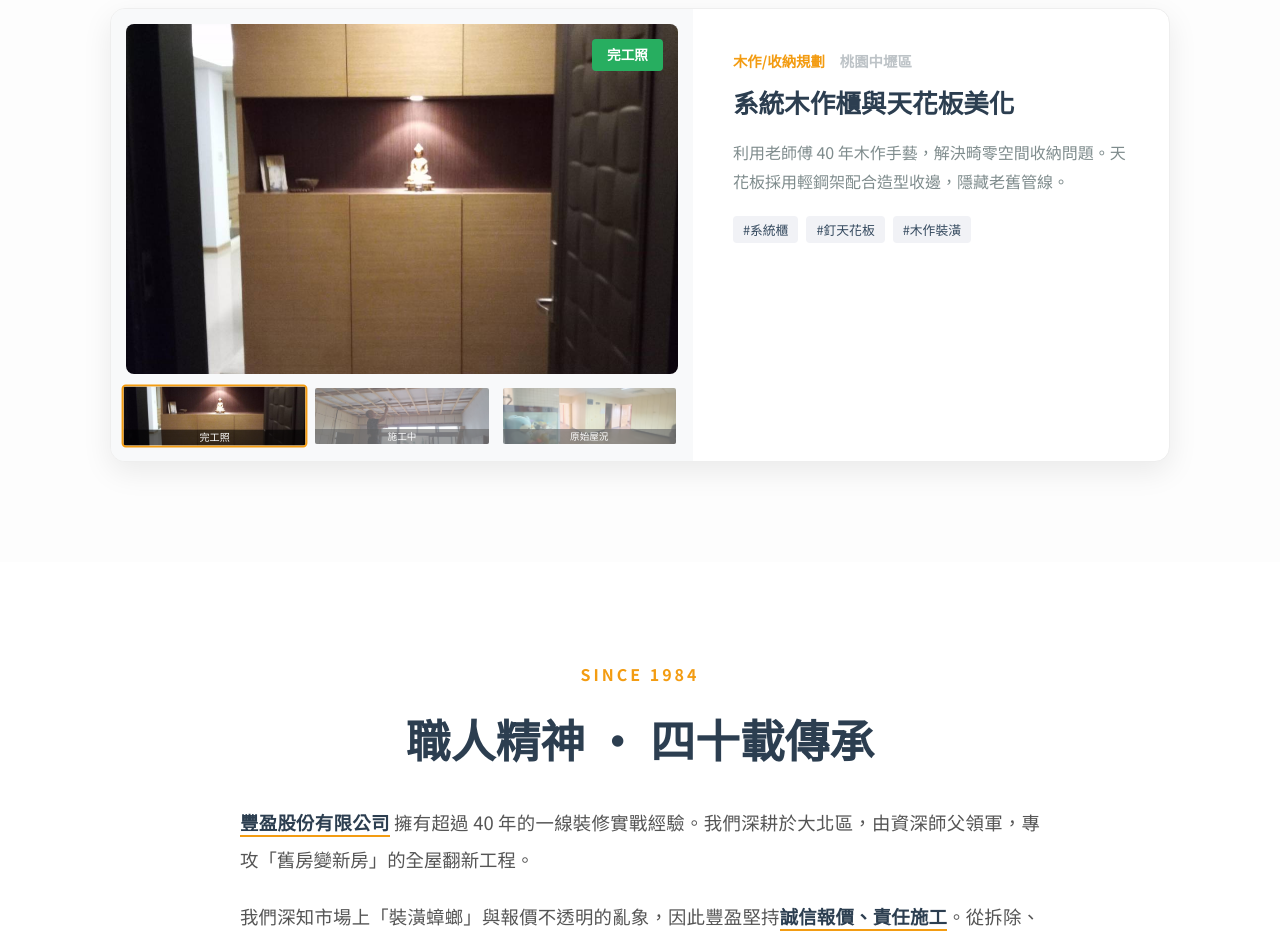
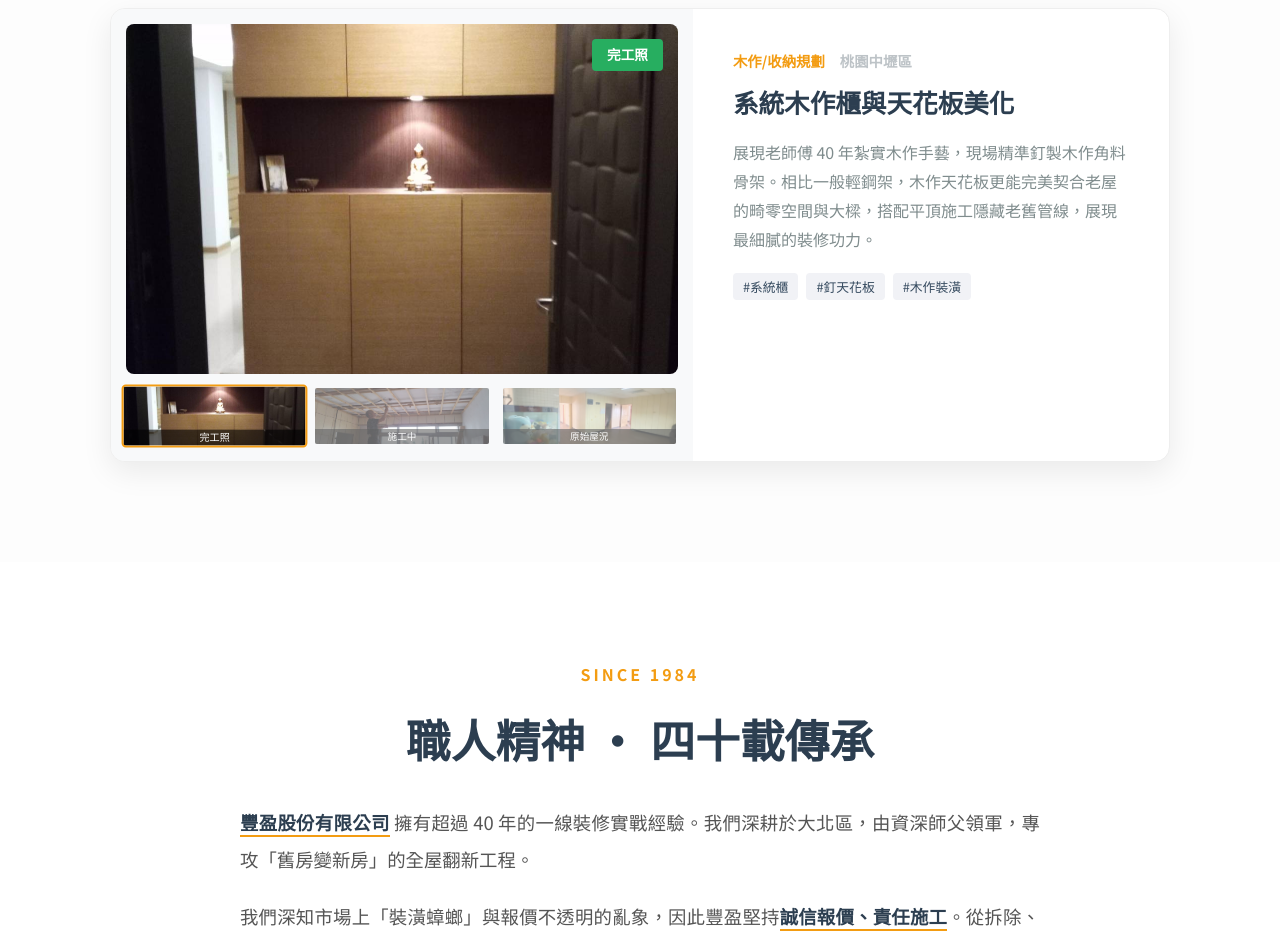
Before and after one commit to qq076qq076/builder, a Vue app: page / in a window 1280 px wide. Shown: the part 1760-2695 px from the top of the page. Built offline with nearby package versions, Linux system fonts and the light colour scheme; no server answers.

Commit message:
說明更新

```diff
--- a/src/components/WorkSection.vue
+++ b/src/components/WorkSection.vue
@@ -112,7 +112,7 @@ export default {
           location: '桃園中壢區',
           activeIdx: 0,
           title: '系統木作櫃與天花板美化',
-          description: '利用老師傅 40 年木作手藝，解決畸零空間收納問題。天花板採用輕鋼架配合造型收邊，隱藏老舊管線。',
+          description: '展現老師傅 40 年紮實木作手藝，現場精準釘製木作角料骨架。相比一般輕鋼架，木作天花板更能完美契合老屋的畸零空間與大樑，搭配平頂施工隱藏老舊管線，展現最細膩的裝修功力。',
           tags: ['系統櫃', '釘天花板', '木作裝潢'],
           images: [
             { url: 'img/462333.jpg', label: '完工照', type: 'after' },
```
